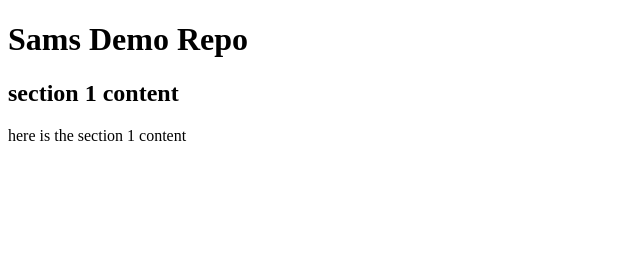
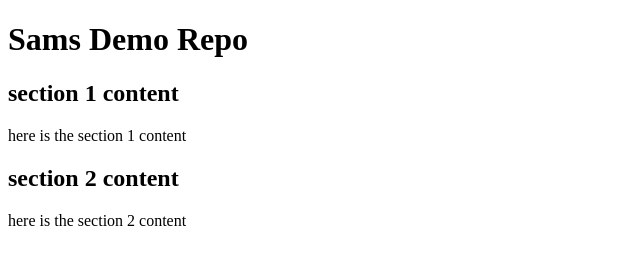
Before and after one commit to GitHubSamK/githubhw1, a plain HTML site: page index.html in a window 1280 px wide. Shown: the whole page, without its empty margins (0-640 px from the left). Drawn offline with Linux system fonts and the light colour scheme.

Commit message:
added section 2

```diff
--- a/index.html
+++ b/index.html
@@ -15,6 +15,10 @@
             <h2>section 1 content</h2>
             <p>here is the section 1 content</p>
         </section>
+        <section>
+            <h2>section 2 content</h2>
+            <p>here is the section 2 content</p>
+        </section>
     </article>
 </body>
 </html>
```
